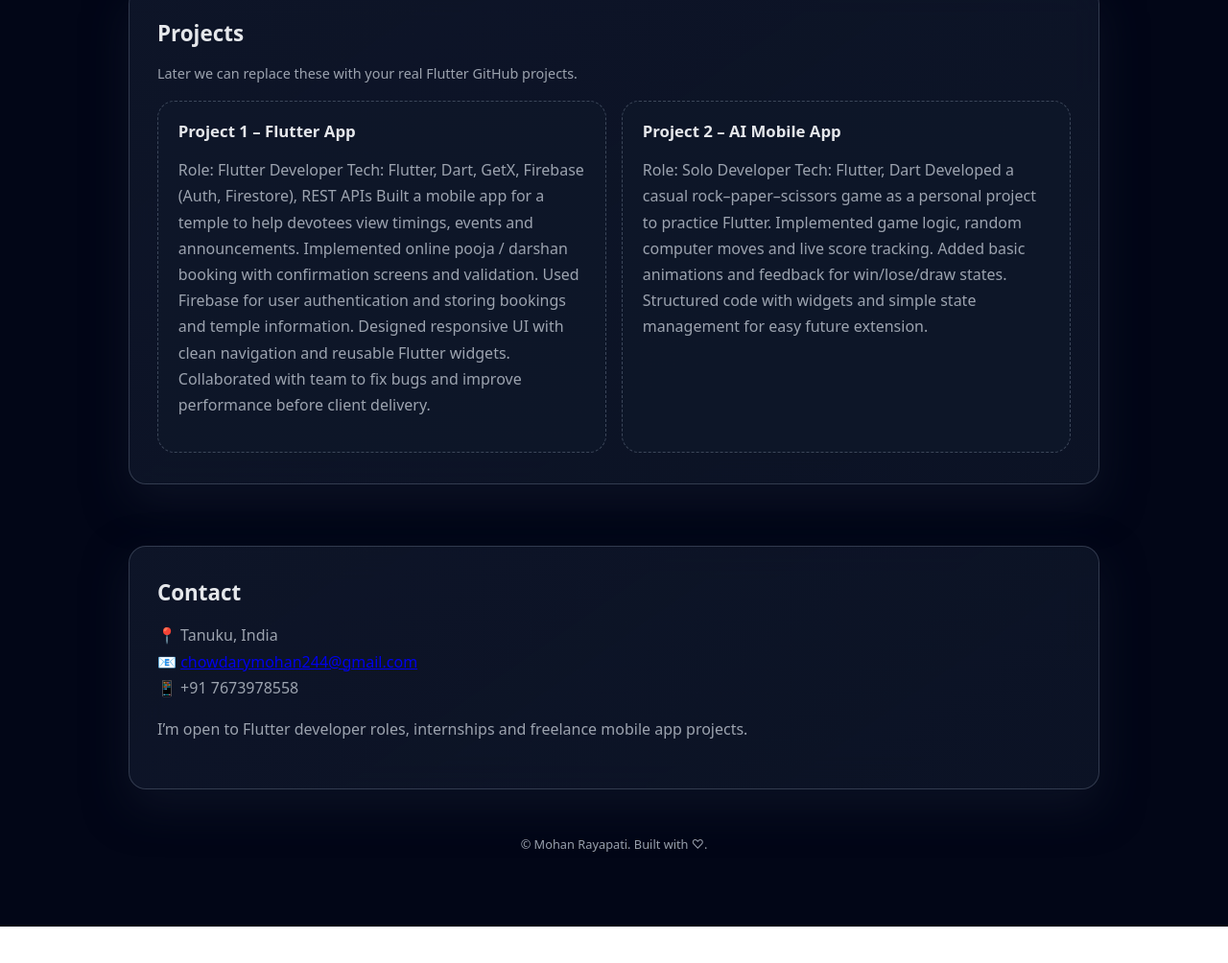
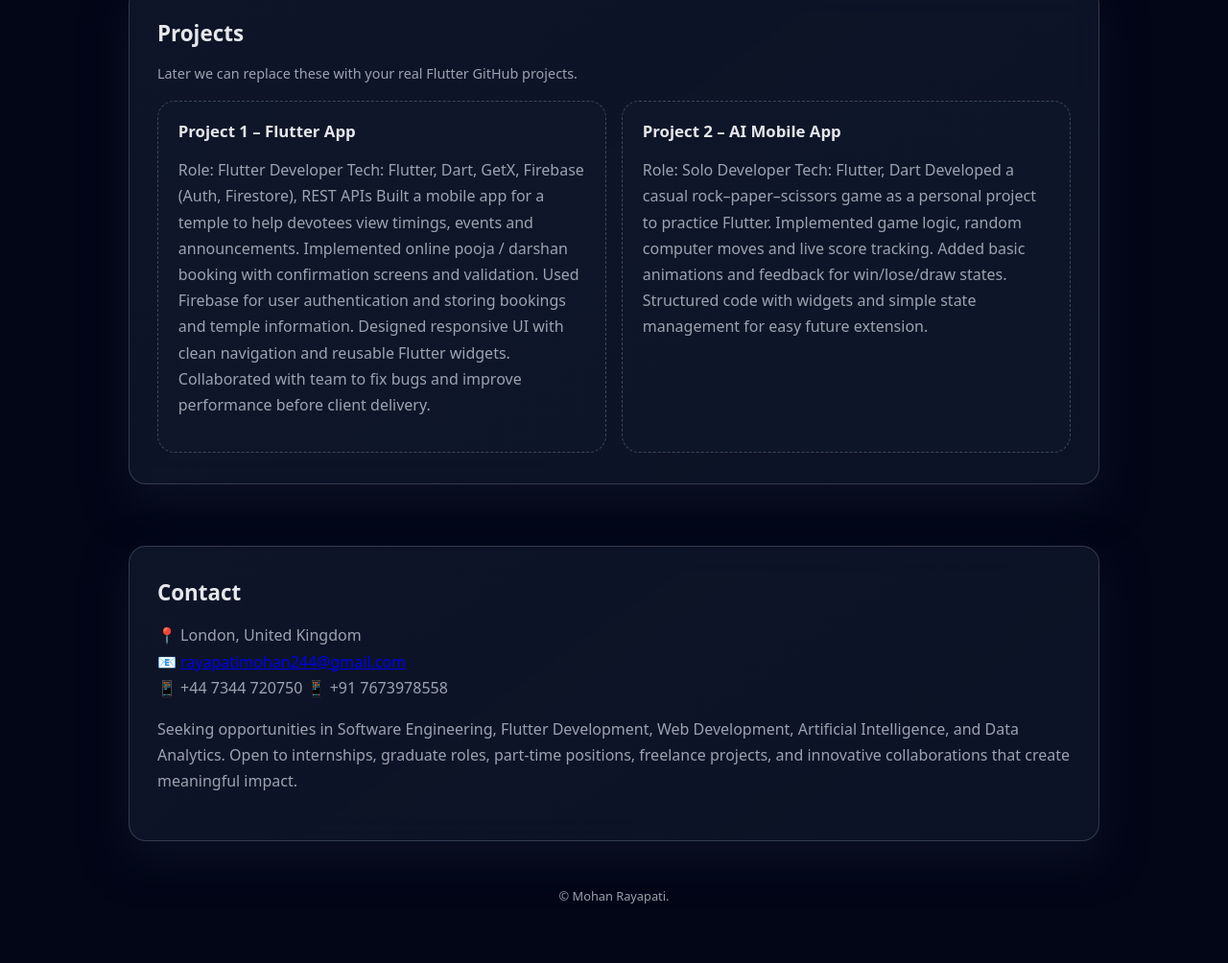
Before and after one commit to MohanRayapati244/mohan_portfolio, a plain HTML site: page index.html in a window 1280 px wide. Shown: the part 3018-4022 px from the top of the page at 96% size. Before the commit the page ends 3984 px from the top, so only its background shows below. Drawn offline with nearby package versions, Linux system fonts and the light colour scheme.

Commit message:
Update index.html

```diff
--- a/index.html
+++ b/index.html
@@ -201,21 +201,21 @@ Building scalable mobile and web applications with Flutter, modern web technolog
         <section id="contact" class="section">
             <h2>Contact</h2>
             <p>
-                📍 Tanuku, India<br />
+                📍 London, United Kingdom<br />
                 📧
-                <a href="mailto:chowdarymohan244@gmail.com">
-                    chowdarymohan244@gmail.com
+                <a href="mailto:rayapatimohan244@gmail.com">
+                    rayapatimohan244@gmail.com
                 </a><br />
+                📱 +44 7344 720750
                 📱 +91 7673978558
             </p>
-            <p>
-                I’m open to Flutter developer roles, internships and freelance mobile app
-                projects.
-            </p>
+           <p>
+    Seeking opportunities in Software Engineering, Flutter Development, Web Development, Artificial Intelligence, and Data Analytics. Open to internships, graduate roles, part-time positions, freelance projects, and innovative collaborations that create meaningful impact.
+</p>
         </section>
 
         <footer>
-            <p>© <span id="year"></span> Mohan Rayapati. Built with ♡.</p>
+            <p>© <span id="year"></span> Mohan Rayapati.</p>
         </footer>
     </main>
 
```
